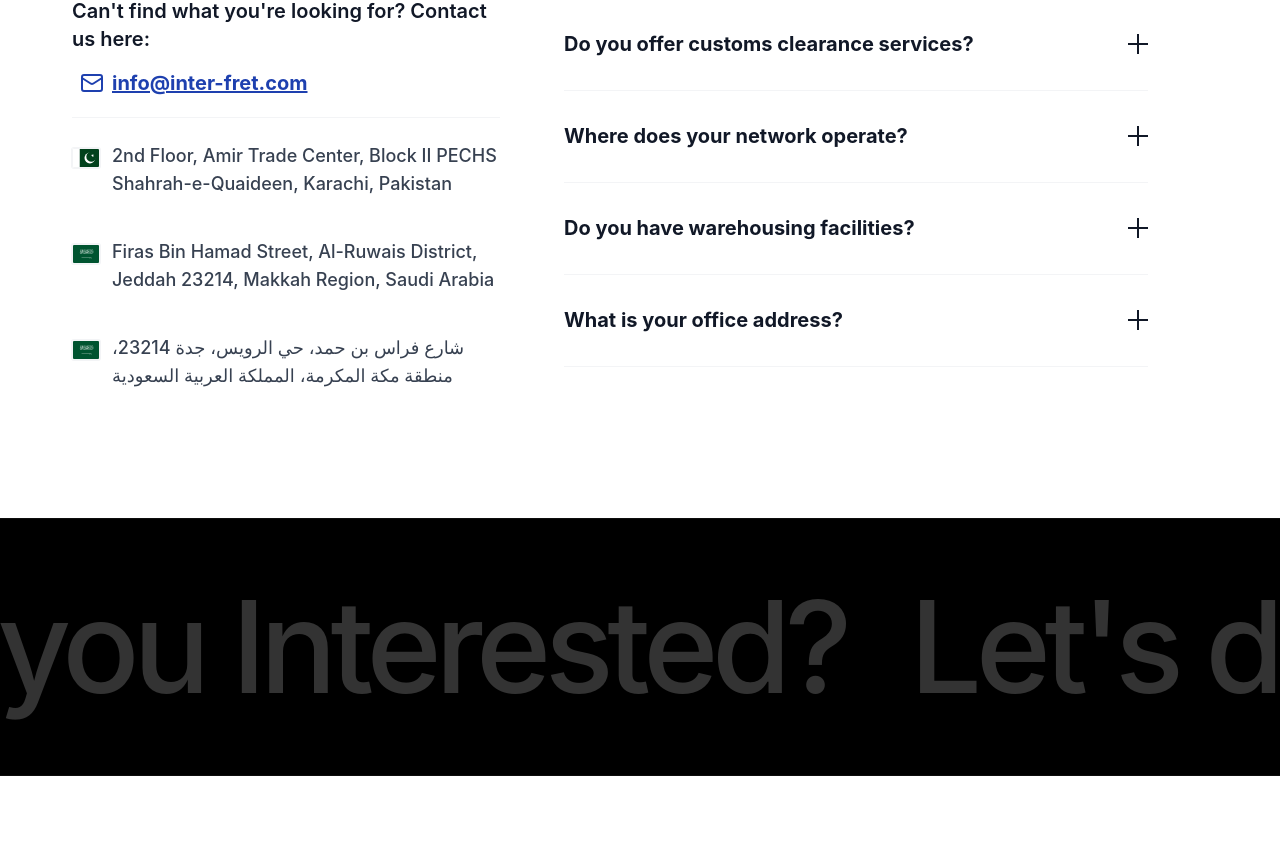
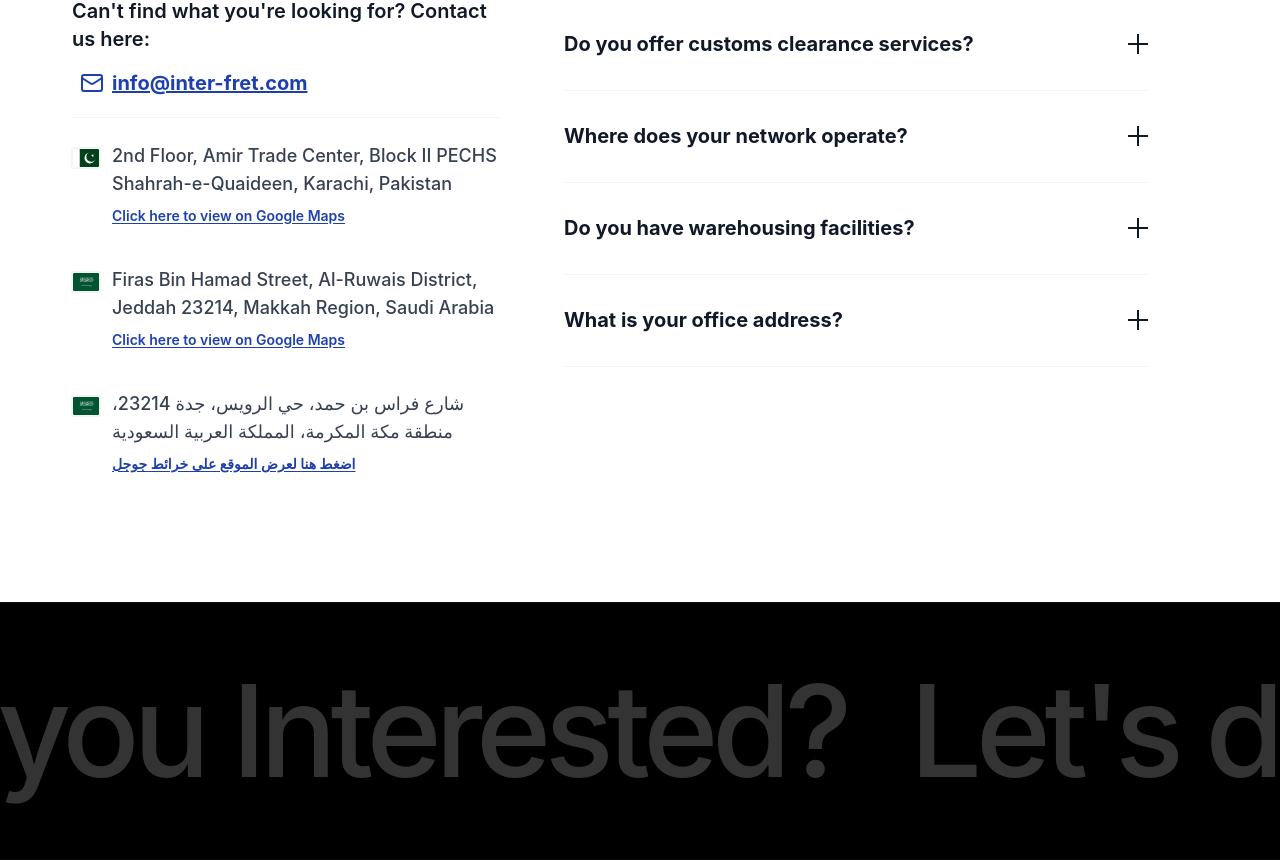
Before and after one commit to syedfaiqali/InterFred, a React (Vite) app: page /service in a window 1280 px wide. Shown: the part 7633-8493 px from the top of the page. Before the commit the page ends 8409 px from the top, so only its background shows below. Built offline with nearby package versions, Linux system fonts and the light colour scheme.

Commit message:
FaiqPrototype: googlemap shortcut work

```diff
--- a/src/components/FAQ.tsx
+++ b/src/components/FAQ.tsx
@@ -26,6 +26,40 @@ const SaudiFlag = () => (
     className="h-5 w-7 shrink-0 shadow-sm object-cover rounded-sm border border-gray-100"
     aria-hidden="true"
   />
+)
+
+const getGoogleMapsUrl = (address: string) =>
+  `https://www.google.com/maps/search/?api=1&query=${encodeURIComponent(
+    address.replace(/\n/g, ' ')
+  )}`
+
+const AddressBlock = ({
+  flag,
+  address,
+  linkText,
+  mapQuery,
+}: {
+  flag: React.ReactNode
+  address: string
+  linkText: string
+  mapQuery?: string
+}) => (
+  <div className="flex items-start text-lg text-gray-700 font-medium whitespace-pre-line">
+    <span className="mr-3 mt-1.5 ring-1 ring-gray-100 rounded-sm overflow-hidden flex-shrink-0">
+      {flag}
+    </span>
+    <div className="flex flex-col gap-2">
+      <span>{address}</span>
+      <a
+        href={getGoogleMapsUrl(mapQuery ?? address)}
+        target="_blank"
+        rel="noreferrer"
+        className="text-sm font-semibold text-blue-800 underline underline-offset-2 transition-colors hover:text-blue-600"
+      >
+        {linkText}
+      </a>
+    </div>
+  </div>
 )
 
 const FAQ: React.FC = () => {
@@ -90,26 +124,22 @@ const FAQ: React.FC = () => {
                 {content.contactEmail}
               </a>
               <div className="space-y-10 pt-6 border-t border-gray-100 mt-6">
-                {/* Pakistan Section - Row 1 */}
-                <div className="flex items-start text-lg text-gray-700 font-medium whitespace-pre-line">
-                  <span className="mr-3 mt-1.5 ring-1 ring-gray-100 rounded-sm overflow-hidden flex-shrink-0">
-                    <PakistanFlag />
-                  </span>
-                  <span>{content.pakistanAddress}</span>
-                </div>
-                {/* Saudi Arabia Section - Row 2 (Both start from 1st line of this row) */}
-                <div className="flex items-start text-lg text-gray-700 font-medium whitespace-pre-line">
-                  <span className="mr-3 mt-1.5 ring-1 ring-gray-100 rounded-sm overflow-hidden flex-shrink-0">
-                    <SaudiFlag />
-                  </span>
-                  <span>{content.SaudiEnglishAddress}</span>
-                </div>
-                <div className="flex items-start text-lg text-gray-700 font-medium whitespace-pre-line">
-                  <span className="mr-3 mt-1.5 ring-1 ring-gray-100 rounded-sm overflow-hidden flex-shrink-0">
-                    <SaudiFlag />
-                  </span>
-                  <span>{content.SaudiArabicAddress}</span>
-                </div>
+                <AddressBlock
+                  flag={<PakistanFlag />}
+                  address={content.pakistanAddress}
+                  linkText="Click here to view on Google Maps"
+                />
+                <AddressBlock
+                  flag={<SaudiFlag />}
+                  address={content.SaudiEnglishAddress}
+                  linkText="Click here to view on Google Maps"
+                />
+                <AddressBlock
+                  flag={<SaudiFlag />}
+                  address={content.SaudiArabicAddress}
+                  mapQuery={content.SaudiEnglishAddress}
+                  linkText="اضغط هنا لعرض الموقع على خرائط جوجل"
+                />
               </div>
             </div>
           </div>
```
